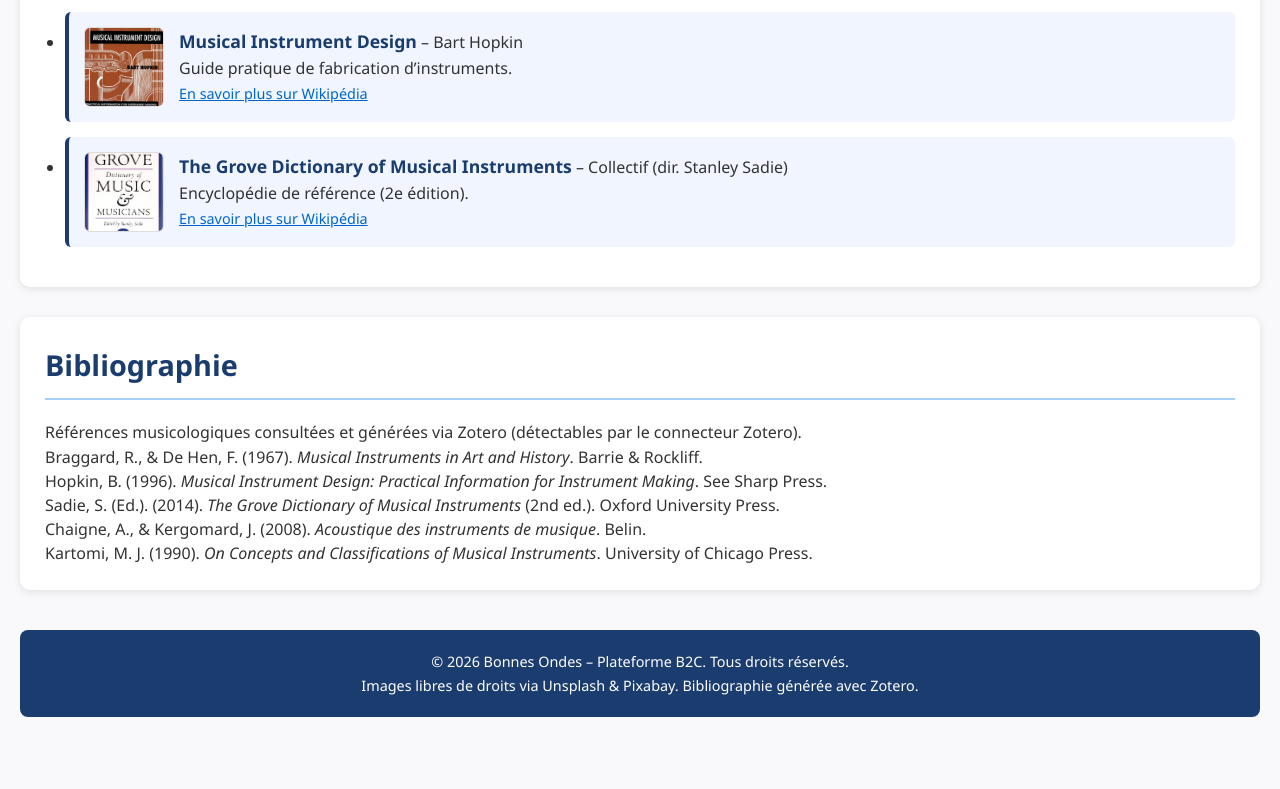
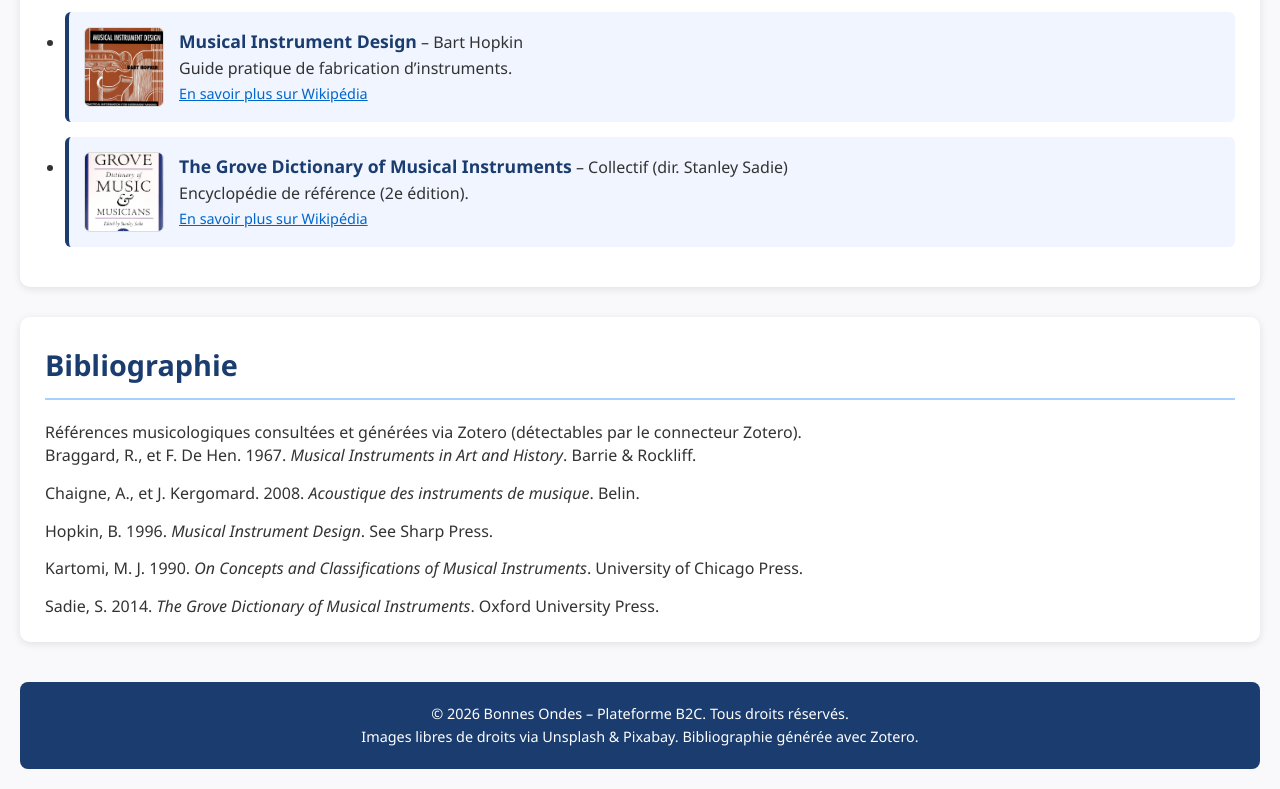
Before and after one commit to jeanbaptistelavenu-gif/bonnes-ondes-b2c-biblio, a plain HTML site: page index.html in a window 1280 px wide. Shown: the part 2608-3397 px from the top of the page. Before the commit the page ends 3345 px from the top, so only its background shows below. Drawn offline with Linux system fonts and the light colour scheme.

Commit message:
Update index.html

```diff
--- a/index.html
+++ b/index.html
@@ -181,13 +181,26 @@
         <section id="bibliographie">
             <h2>Bibliographie</h2>
             <p>Références musicologiques consultées et générées via Zotero (détectables par le connecteur Zotero).</p>
-            <div class="csl-bib-body" style="line-height: 1.5; padding-left: 2em; text-indent: -2em;">
-                <div class="csl-entry">Braggard, R., &amp; De Hen, F. (1967). <i>Musical Instruments in Art and History</i>. Barrie &amp; Rockliff.<span class="Z3988" title="ctx_ver=Z39.88-2004&amp;rft_val_fmt=info:ofi/fmt:kev:mtx:book&amp;rft.genre=book&amp;rft.btitle=Musical+Instruments+in+Art+and+History&amp;rft.pub=Barrie+%26+Rockliff&amp;rft.date=1967&amp;rft.au=Braggard%2C+R.&amp;rft.au=De+Hen%2C+F."></span></div>
-                <div class="csl-entry">Hopkin, B. (1996). <i>Musical Instrument Design: Practical Information for Instrument Making</i>. See Sharp Press.<span class="Z3988" title="ctx_ver=Z39.88-2004&amp;rft_val_fmt=info:ofi/fmt:kev:mtx:book&amp;rft.genre=book&amp;rft.btitle=Musical+Instrument+Design&amp;rft.pub=See+Sharp+Press&amp;rft.date=1996&amp;rft.au=Hopkin%2C+B."></span></div>
-                <div class="csl-entry">Sadie, S. (Ed.). (2014). <i>The Grove Dictionary of Musical Instruments</i> (2nd ed.). Oxford University Press.<span class="Z3988" title="ctx_ver=Z39.88-2004&amp;rft_val_fmt=info:ofi/fmt:kev:mtx:book&amp;rft.genre=book&amp;rft.btitle=The+Grove+Dictionary+of+Musical+Instruments&amp;rft.edition=2nd+ed.&amp;rft.pub=Oxford+University+Press&amp;rft.date=2014&amp;rft.au=Sadie%2C+S."></span></div>
-                <div class="csl-entry">Chaigne, A., &amp; Kergomard, J. (2008). <i>Acoustique des instruments de musique</i>. Belin.<span class="Z3988" title="ctx_ver=Z39.88-2004&amp;rft_val_fmt=info:ofi/fmt:kev:mtx:book&amp;rft.genre=book&amp;rft.btitle=Acoustique+des+instruments+de+musique&amp;rft.pub=Belin&amp;rft.date=2008&amp;rft.au=Chaigne%2C+A.&amp;rft.au=Kergomard%2C+J."></span></div>
-                <div class="csl-entry">Kartomi, M. J. (1990). <i>On Concepts and Classifications of Musical Instruments</i>. University of Chicago Press.<span class="Z3988" title="ctx_ver=Z39.88-2004&amp;rft_val_fmt=info:ofi/fmt:kev:mtx:book&amp;rft.genre=book&amp;rft.btitle=On+Concepts+and+Classifications+of+Musical+Instruments&amp;rft.pub=University+of+Chicago+Press&amp;rft.date=1990&amp;rft.au=Kartomi%2C+M.+J."></span></div>
-            </div>
+            <!DOCTYPE html PUBLIC "-//W3C//DTD XHTML 1.1//EN" "http://www.w3.org/TR/xhtml11/DTD/xhtml11.dtd">
+<html xmlns="http://www.w3.org/1999/xhtml" xml:lang="en">
+<head>
+<meta http-equiv="Content-Type" content="text/html; charset=utf-8"/>
+<title>Bibliographie</title>
+</head>
+<body>
+<div class="csl-bib-body" style="line-height: 1.35; margin-left: 2em; text-indent:-2em;">
+  <div class="csl-entry" style="margin-bottom: 1em;">Braggard, R., et F. De Hen. 1967. <i>Musical Instruments in Art and History</i>. Barrie &amp; Rockliff.</div>
+  <span class="Z3988" title="url_ver=Z39.88-2004&amp;ctx_ver=Z39.88-2004&amp;rfr_id=info%3Asid%2Fzotero.org%3A2&amp;rft_val_fmt=info%3Aofi%2Ffmt%3Akev%3Amtx%3Abook&amp;rft.genre=book&amp;rft.btitle=Musical%20Instruments%20in%20Art%20and%20History&amp;rft.publisher=Barrie%20%26%20Rockliff&amp;rft.aufirst=R.&amp;rft.aulast=Braggard&amp;rft.au=R.%20Braggard&amp;rft.au=F.%20De%20Hen&amp;rft.date=1967"></span>
+  <div class="csl-entry" style="margin-bottom: 1em;">Chaigne, A., et J. Kergomard. 2008. <i>Acoustique des instruments de musique</i>. Belin.</div>
+  <span class="Z3988" title="url_ver=Z39.88-2004&amp;ctx_ver=Z39.88-2004&amp;rfr_id=info%3Asid%2Fzotero.org%3A2&amp;rft_val_fmt=info%3Aofi%2Ffmt%3Akev%3Amtx%3Abook&amp;rft.genre=book&amp;rft.btitle=Acoustique%20des%20instruments%20de%20musique&amp;rft.publisher=Belin&amp;rft.aufirst=A.&amp;rft.aulast=Chaigne%2C&amp;rft.au=A.%20Chaigne%2C&amp;rft.au=J.%20Kergomard&amp;rft.date=2008"></span>
+  <div class="csl-entry" style="margin-bottom: 1em;">Hopkin, B. 1996. <i>Musical Instrument Design</i>. See Sharp Press.</div>
+  <span class="Z3988" title="url_ver=Z39.88-2004&amp;ctx_ver=Z39.88-2004&amp;rfr_id=info%3Asid%2Fzotero.org%3A2&amp;rft_val_fmt=info%3Aofi%2Ffmt%3Akev%3Amtx%3Abook&amp;rft.genre=book&amp;rft.btitle=Musical%20Instrument%20Design&amp;rft.publisher=See%20Sharp%20Press&amp;rft.aufirst=B.&amp;rft.aulast=Hopkin&amp;rft.au=B.%20Hopkin&amp;rft.date=1996"></span>
+  <div class="csl-entry" style="margin-bottom: 1em;">Kartomi, M. J. 1990. <i>On Concepts and Classifications of Musical Instruments</i>. University of Chicago Press.</div>
+  <span class="Z3988" title="url_ver=Z39.88-2004&amp;ctx_ver=Z39.88-2004&amp;rfr_id=info%3Asid%2Fzotero.org%3A2&amp;rft_val_fmt=info%3Aofi%2Ffmt%3Akev%3Amtx%3Abook&amp;rft.genre=book&amp;rft.btitle=On%20Concepts%20and%20Classifications%20of%20Musical%20Instruments&amp;rft.publisher=University%20of%20Chicago%20Press&amp;rft.aufirst=M.%20J.&amp;rft.aulast=Kartomi&amp;rft.au=M.%20J.%20Kartomi&amp;rft.date=1990"></span>
+  <div class="csl-entry">Sadie, S. 2014. <i>The Grove Dictionary of Musical Instruments</i>. Oxford University Press.</div>
+  <span class="Z3988" title="url_ver=Z39.88-2004&amp;ctx_ver=Z39.88-2004&amp;rfr_id=info%3Asid%2Fzotero.org%3A2&amp;rft_val_fmt=info%3Aofi%2Ffmt%3Akev%3Amtx%3Abook&amp;rft.genre=book&amp;rft.btitle=The%20Grove%20Dictionary%20of%20Musical%20Instruments&amp;rft.publisher=Oxford%20University%20Press&amp;rft.aufirst=S.&amp;rft.aulast=Sadie&amp;rft.au=S.%20Sadie&amp;rft.date=2014"></span>
+</div></body>
+</html>
         </section>
 
     </main>
```
